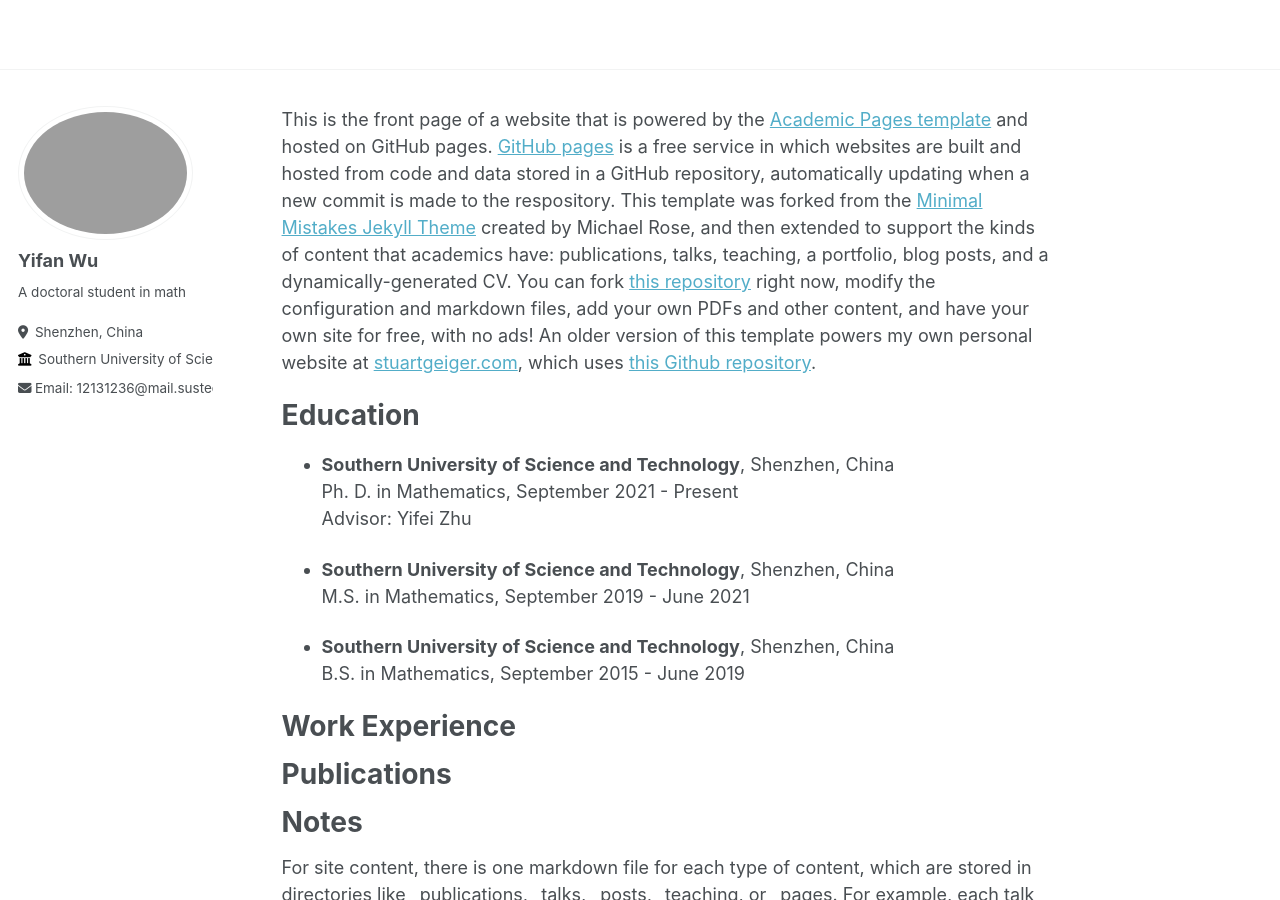
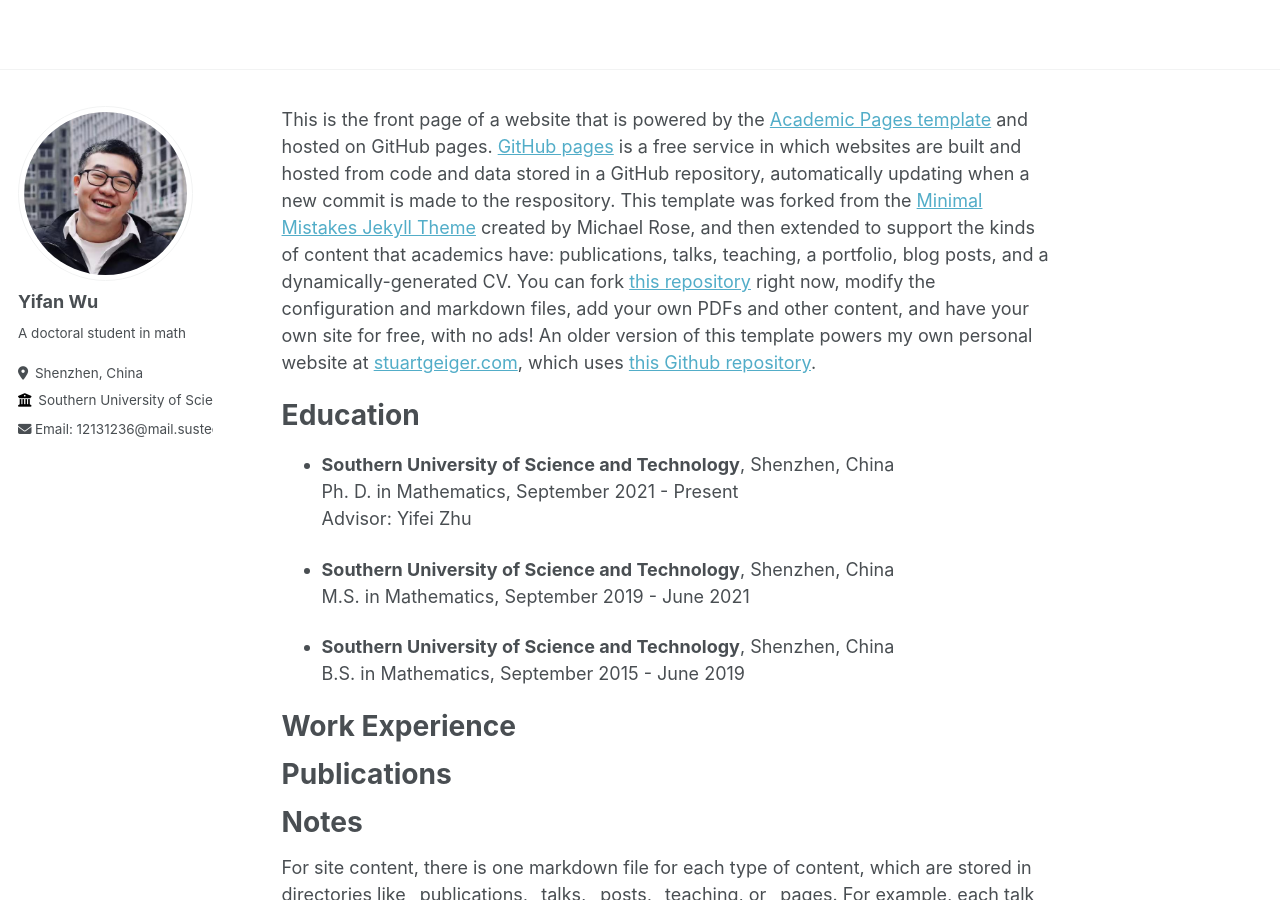
Before and after one commit to Wuyf19970105/Wuyf19970105.github.io, a Jekyll site: the page built from _pages/about.md, in a window 1280 px wide and 900 px high. Built offline with Jekyll 4.4.1, drawn with Linux system fonts in a browser that asks for light colours.

Commit message:
Update _config.yml
Signed-off-by: Yifan Wu <148335396+Wuyf19970105@users.noreply.github.com>

```diff
--- a/_config.yml
+++ b/_config.yml
@@ -21,7 +21,7 @@ repository               : "academicpages/academicpages.github.io"
 #               Additional customization can be done by editing /_includes/author-profile.html
 author:
   # Biographic information
-  avatar           : "wuyifanphoto.png"
+  avatar           : "profile.png"
   name             : "Yifan Wu"
   pronouns         : # example: "she/her"
   bio              : "A doctoral student in math"
```
